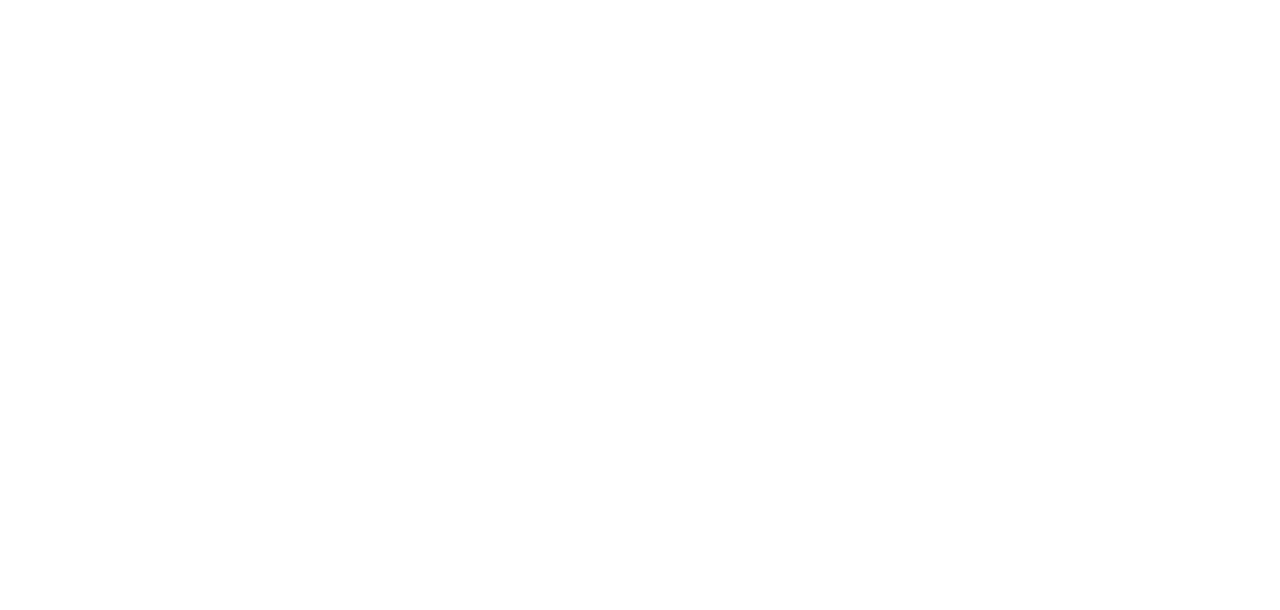
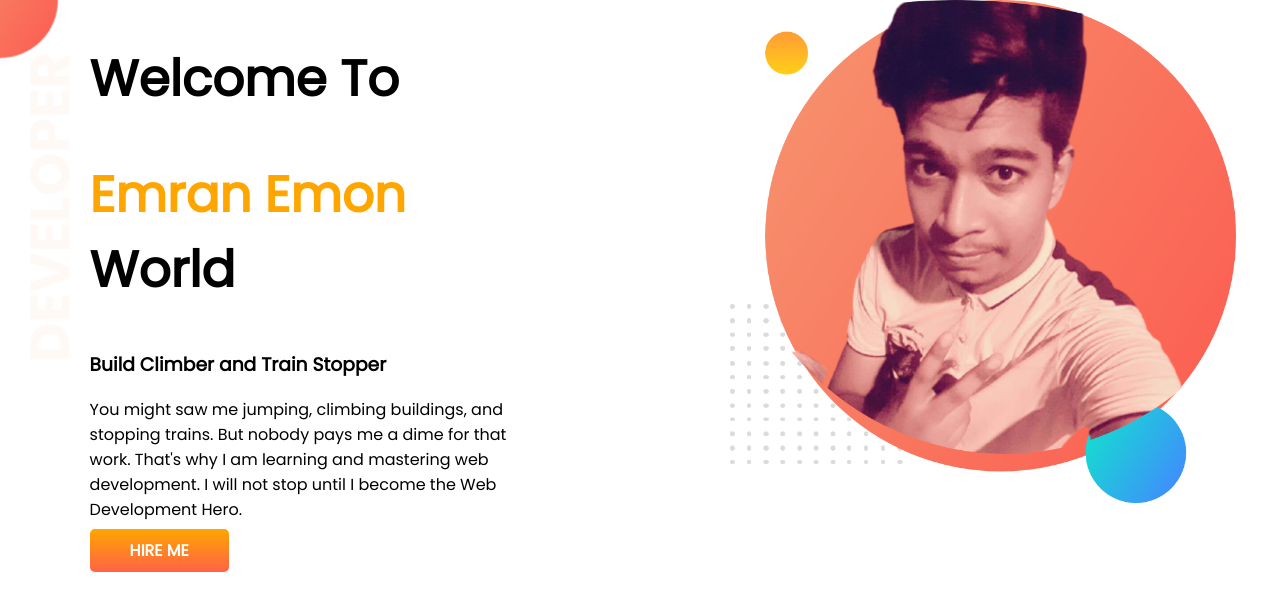
Before and after one commit to EmranEmon47/developer-portfolio, a plain HTML site: page index.html in a window 1280 px wide. Drawn offline with Linux system fonts and the light colour scheme.

Commit message:
first part commit

```diff
--- a/index.html
+++ b/index.html
@@ -5,9 +5,23 @@
     <meta http-equiv="X-UA-Compatible" content="IE=edge">
     <meta name="viewport" content="width=device-width, initial-scale=1.0">
     <title>Emran Portfolio</title>
+    <link rel="preconnect" href="https://fonts.googleapis.com">
+    <link rel="preconnect" href="https://fonts.gstatic.com" crossorigin>
+    <link href="https://fonts.googleapis.com/css2?family=Poppins&display=swap" rel="stylesheet">
     <link rel="stylesheet" href="style.css">
 </head>
 <body>
-
+    <section class="top-banner">
+        <div class="half-width">
+            <h1>Welcome To</h1>
+        <h1><span class="orange-color">Emran Emon</span> World</h1>
+        <h3>Build Climber and Train Stopper</h3>
+        <p>You might saw me jumping, climbing buildings, and stopping trains. But nobody pays me a dime for that work. That's why I am learning and mastering web development. I will not stop until I become the Web Development Hero.</p>
+        <a class="link-button" target="_blank" href="https://github.com/EmranEmon47">HIRE ME</a>
+    </div>
+    <div class="half-width">
+        <img src="images/emran-pic-bg.png" alt="first emran photo">
+    </div>
+</section>
 </body>
 </html>
--- a/style.css
+++ b/style.css
@@ -0,0 +1,38 @@
+body{
+    font-family: 'Poppins', sans-serif;
+    margin: 0;
+}
+h1{
+    font-size: 50px;
+}
+.orange-color{
+    color: orange;
+}
+section{
+    display: flex;
+}
+.half-width{
+    width: 50%;
+    padding-left: 7%;
+    padding-right: 10%;
+}
+.half-width img{
+    width: 120%;
+
+
+}
+.link-button{
+    text-decoration: none;
+    background-image: linear-gradient(orange,tomato);
+    color: white;
+    font-weight: 700;
+    padding: 10px 40px;
+    border-radius: 5px;
+
+
+}
+.top-banner{
+    background-image: url(images/top-banner.png);
+    background-repeat: no-repeat;
+
+}
```
Also changed, not shown: images/dream-bg.png (added), images/emran-first-removebg.png (added), images/emran-pic-bg.png (added), images/emran-second-removebg.png (added), images/exp-bg.png (added), images/jhankar.png (added), images/jhankar2.png (added), images/my-bg.png (added), images/my-bg2.png (added), images/top-banner.png (added), 7 other files.
